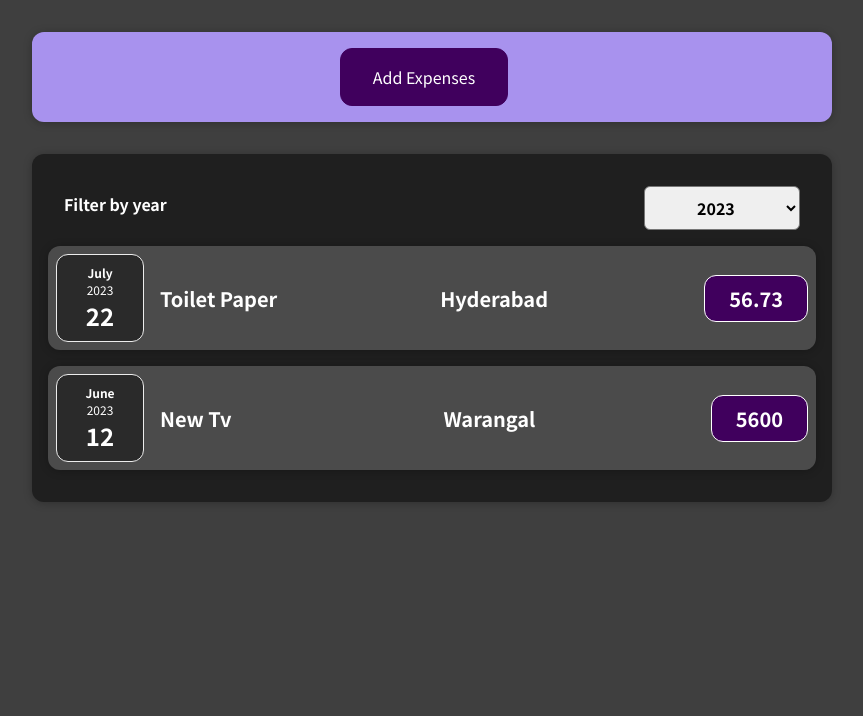
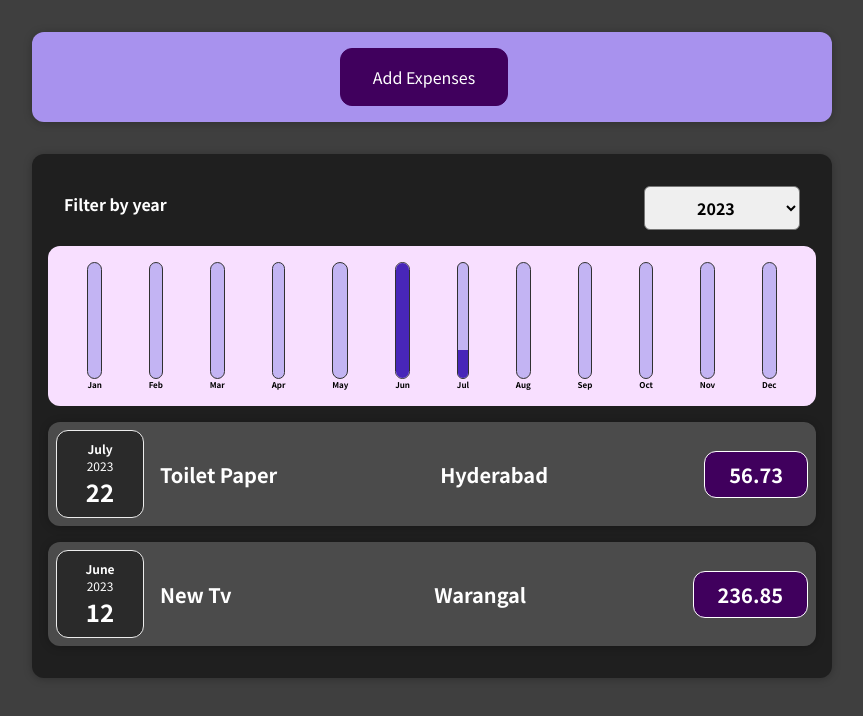
Before and after one commit to navadeep1012/ExpenseTracker, a React (Create React App) app: page / in a window 1280 px wide. Shown: the top 716 px of the page, without its empty margins (208-1071 px from the left). Built offline with nearby package versions, Linux system fonts and the light colour scheme.

Commit message:
added chart graph

```diff
--- a/src/App.js
+++ b/src/App.js
@@ -16,7 +16,7 @@
   {
     id: "e2",
     title: "New Tv",
-    amount: 5600,
+    amount: 236.85,
     date: new Date(2023, 5, 12),
     location: "Warangal",
   },
--- /dev/null
+++ b/src/components/Chart/Chart.css
@@ -0,0 +1,9 @@
+.chart {
+  padding: 1rem;
+  border-radius: 12px;
+  background-color: #f8dfff;
+  text-align: center;
+  display: flex;
+  justify-content: space-around;
+  height: 10rem;
+}
--- /dev/null
+++ b/src/components/Chart/Chart.js
@@ -0,0 +1,49 @@
+import React from "react";
+
+import ChartBar from "./ChartBar";
+import "./Chart.css";
+
+const Chart = (props) => {
+  const dataPointValues = props.dataPoints.map((dataPoint) => dataPoint.value);
+  const totalMaximum = Math.max(...dataPointValues);
+
+  return (
+    <div className="chart">
+      {props.dataPoints.map((dataPoint) => (
+        <ChartBar
+          key={dataPoint.label}
+          value={dataPoint.value}
+          maxValue={totalMaximum}
+          label={dataPoint.label}
+        />
+      ))}
+    </div>
+  );
+};
+
+export default Chart;
+
+// import React from "react";
+
+// import ChartBar from "./ChartBar";
+// import "./Chart.css";
+
+// const Chart = (props) => {
+//     const dataPointValues = props.dataPoints.map(dataPoint => dataPoint.value);
+//     const totalMaximum = Math.max(...dataPointValues);
+
+//   return (
+//     <div className="chart">
+//       {props.dataPoints.map((dataPoint) => (
+//         <ChartBar
+//           key={dataPoint.label}
+//           value={dataPoint.value}
+//           maxValue={totalMaximum}
+//           label={dataPoint.label}
+//         />
+//       ))}
+//     </div>
+//   );
+// };
+
+// export default Chart;
--- /dev/null
+++ b/src/components/Chart/ChartBar.css
@@ -0,0 +1,30 @@
+.chart-bar {
+  height: 100%;
+  display: flex;
+  flex-direction: column;
+  align-items: center;
+}
+
+.chart-bar__inner {
+  height: 100%;
+  width: 100%;
+  border: 1px solid #313131;
+  border-radius: 12px;
+  background-color: #c3b4f3;
+  overflow: hidden;
+  display: flex;
+  flex-direction: column;
+  justify-content: flex-end;
+}
+
+.chart-bar__fill {
+  background-color: #4826b9;
+  width: 100%;
+  transition: all 0.3s ease-out;
+}
+
+.chart-bar__label {
+  font-weight: bold;
+  font-size: 0.5rem;
+  text-align: center;
+}
--- /dev/null
+++ b/src/components/Chart/ChartBar.js
@@ -0,0 +1,49 @@
+import React from "react";
+
+import "./ChartBar.css";
+
+const ChartBar = (props) => {
+  let barFillHeight = "0%";
+
+  if (props.maxValue > 0) {
+    barFillHeight = Math.round((props.value / props.maxValue) * 100) + "%";
+  }
+
+  return (
+    <div className="chart-bar">
+      <div className="chart-bar__inner">
+        <div
+          className="chart-bar__fill"
+          style={{ height: barFillHeight }}
+        ></div>
+      </div>
+      <div className="chart-bar__label">{props.label}</div>
+    </div>
+  );
+};
+
+export default ChartBar;
+
+// import React from "react";
+
+// import "./ChartBar.css";
+
+// const ChartBar = (props) => {
+//     let barFillHeight = '0%';
+
+//     if(props.maxValue > 0){
+//         barFillHeight = Math.round((props.value/props.maxValue)*100 +'%');
+//     }
+
+//   return (
+//     <div className="chart-bar">
+//       <div className="chart-bar__inner">
+//         <div className="chart-bar__fill" style={{height: barFillHeight}}></div>
+//       </div>
+//       <div className="chart-bar__label">{props.label}</div>
+//     </div>
+//   );
+
+// };
+
+// export default ChartBar;
--- a/src/components/Expenses/ExpenseItems.js
+++ b/src/components/Expenses/ExpenseItems.js
@@ -6,7 +6,27 @@
 import Card from "../UI/Card";
 
 const ExpenseItem = (props) =>{
-  // const [title, setTitle] = useState(props.items.title);
+
+  return (
+    <Card className="expense-item">
+      <ExpenseDate date={props.date} />
+      <ExpenseDetails
+        title={props.title}
+        location={props.location}
+        amount={props.amount}
+      />
+    </Card>
+  );
+}
+
+export default ExpenseItem;
+
+
+        /* <button onClick = {clickHandler} >Edit Button</button>
+      <button onClick = {changeExpense} >Change Expense</button> */
+
+
+// const [title, setTitle] = useState(props.items.title);
   // const [amount, setExpense]= useState(props.items.amount)
 
   //  const clickHandler = () => {
@@ -17,22 +37,6 @@
   //   setExpense('100$');
   //   console.log(amount);
   // }
-  return (
-    <Card className="expense-item">
-      <ExpenseDate date={props.date} />
-      <ExpenseDetails
-        title={props.title}
-        location={props.location}
-        amount={props.amount}
-      />
-      {/* <button onClick = {clickHandler} >Edit Button</button>
-      <button onClick = {changeExpense} >Change Expense</button> */}
-
-    </Card>
-  );
-}
-
-export default ExpenseItem;
 
 // import './ExpenseItem.css'
 // function ExpenseItem(){
--- a/src/components/Expenses/Expenses.js
+++ b/src/components/Expenses/Expenses.js
@@ -4,6 +4,7 @@
 import "./Expenses.css";
 import Card from '../UI/Card'
 import ExpenseFilter from "./ExpenseFilter";
+import Expenseschart from "./ExpensesChart";
 
 const Expenses = (props) => {
 
@@ -19,7 +20,7 @@
     return expense.date.getFullYear().toString() === filteredYear;
    })
 
-   let expensesContent = <p>No Expenses Found</p>;
+   let expensesContent = <h2>No Expenses Found</h2>;
    if(filteredExpenses.length >0 ){
     expensesContent =  filteredExpenses.map((expense)=>{
       return (
@@ -43,6 +44,8 @@
           selected={filteredYear}
           onChangeFilter={filterChangeHandler}
         />
+        <Expenseschart expenses={filteredExpenses} />
+
         {/* {expenses.map((obj) => {
           return <ExpenseItem key={Math.random()} items={obj} />;
         })} */}
@@ -52,7 +55,7 @@
 
           // }
           filteredExpenses.length === 1 && expensesContent && (
-            <p>Only single Expense here. Please add more...</p>
+            <h2>Only single Expense here. Please add more...</h2>
           )
         }
         {expensesContent}
--- /dev/null
+++ b/src/components/Expenses/ExpensesChart.js
@@ -0,0 +1,63 @@
+import React from "react";
+
+import Chart from "../Chart/Chart";
+
+const ExpensesChart = (props) => {
+  const chartDataPoints = [
+    { label: "Jan", value: 0 },
+    { label: "Feb", value: 0 },
+    { label: "Mar", value: 0 },
+    { label: "Apr", value: 0 },
+    { label: "May", value: 0 },
+    { label: "Jun", value: 0 },
+    { label: "Jul", value: 0 },
+    { label: "Aug", value: 0 },
+    { label: "Sep", value: 0 },
+    { label: "Oct", value: 0 },
+    { label: "Nov", value: 0 },
+    { label: "Dec", value: 0 },
+  ];
+
+  for (const expense of props.expenses) {
+    const expenseMonth = expense.date.getMonth(); // starting at 0 => January => 0
+    chartDataPoints[expenseMonth].value += expense.amount;
+  }
+
+  return <Chart dataPoints={chartDataPoints} />;
+};
+
+export default ExpensesChart;
+
+// import React from "react";
+
+// import Chart from "../Chart/Chart";
+
+// const Expenseschart = props => {
+//     const chartDataPoints = props =>[
+//       { label: "Jan", value: 0 },
+//       { label: "Feb", value: 0 },
+//       { label: "Mar", value: 0 },
+//       { label: "Apr", value: 0 },
+//       { label: "May", value: 0 },
+//       { label: "Jun", value: 0 },
+//       { label: "Jul", value: 0 },
+//       { label: "Aug", value: 0 },
+//       { label: "Sep", value: 0 },
+//       { label: "Oct", value: 0 },
+//       { label: "Nov", value: 0 },
+//       { label: "Dec", value: 0 },
+//     ];
+//     for (const expense of props.expenses){
+
+//            // const expenseMonth = expense.date.getMonth(); // starting at 0 => January => 0
+//             //chartDataPoints[expenseMonth].value += expense.amount;
+//             console.log(expense.date);
+
+//         // const expenseMonth = expense.date.getMonth();
+//         // chartDataPoints[expenseMonth].value += expense.amount
+//     }
+
+//     return <Chart dataPoints={chartDataPoints} />
+// };
+
+// export default Expenseschart
--- a/src/components/NewExpense/ExpenseForm.css
+++ b/src/components/NewExpense/ExpenseForm.css
@@ -5,14 +5,7 @@
   margin-bottom: 1rem;
   text-align: left;
 }
-.new-expense__controls_dummy {
-  display: flex;
-  flex-wrap: wrap;
-  gap: 1rem;
-  margin-bottom: 1rem;
-  text-align: center;
-  align-items: center;
-}
+
 
 .new-expense__control label {
   font-weight: bold;
```
Also changed, not shown: src/components/Expenses/Expenses.css (line endings or trailing spaces).
